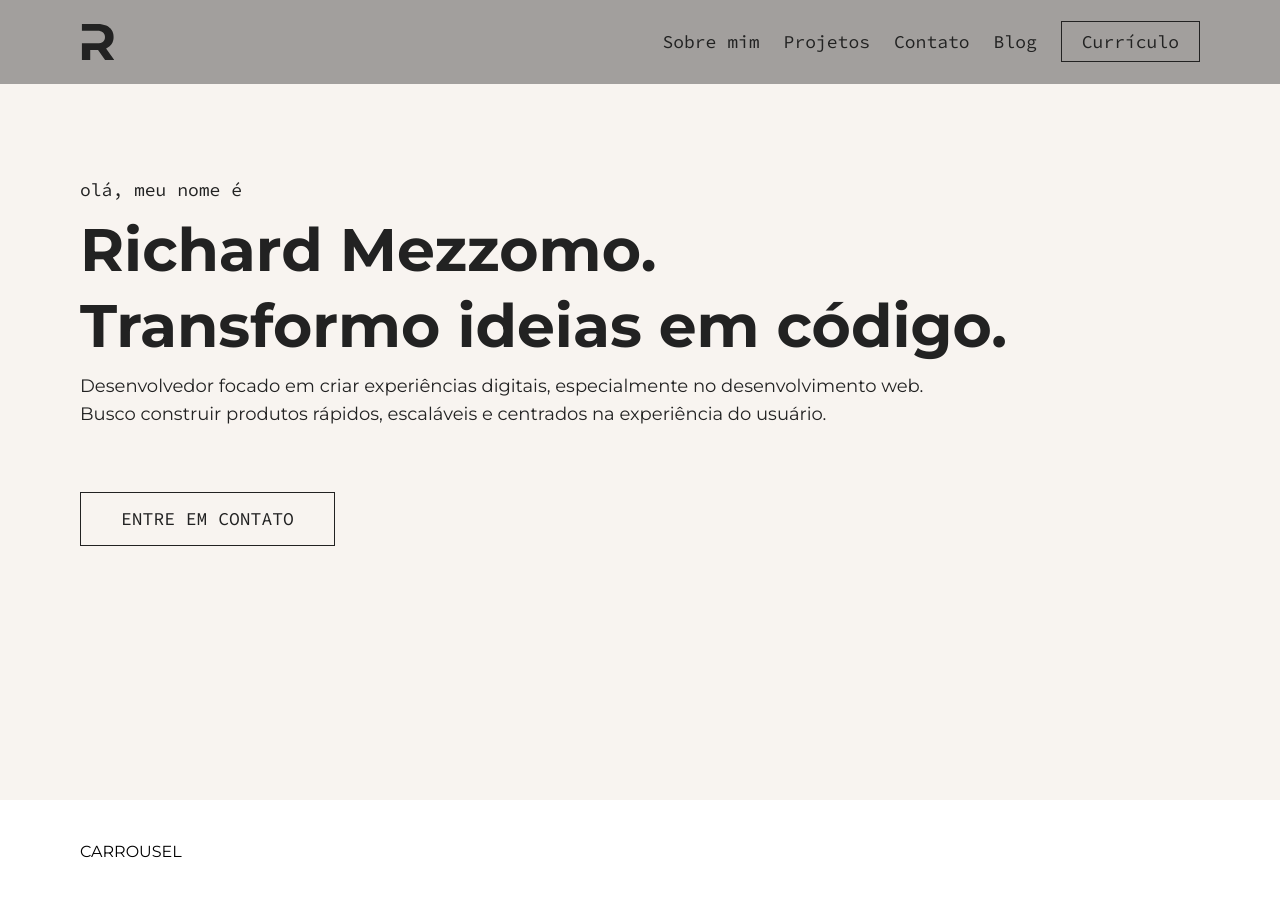
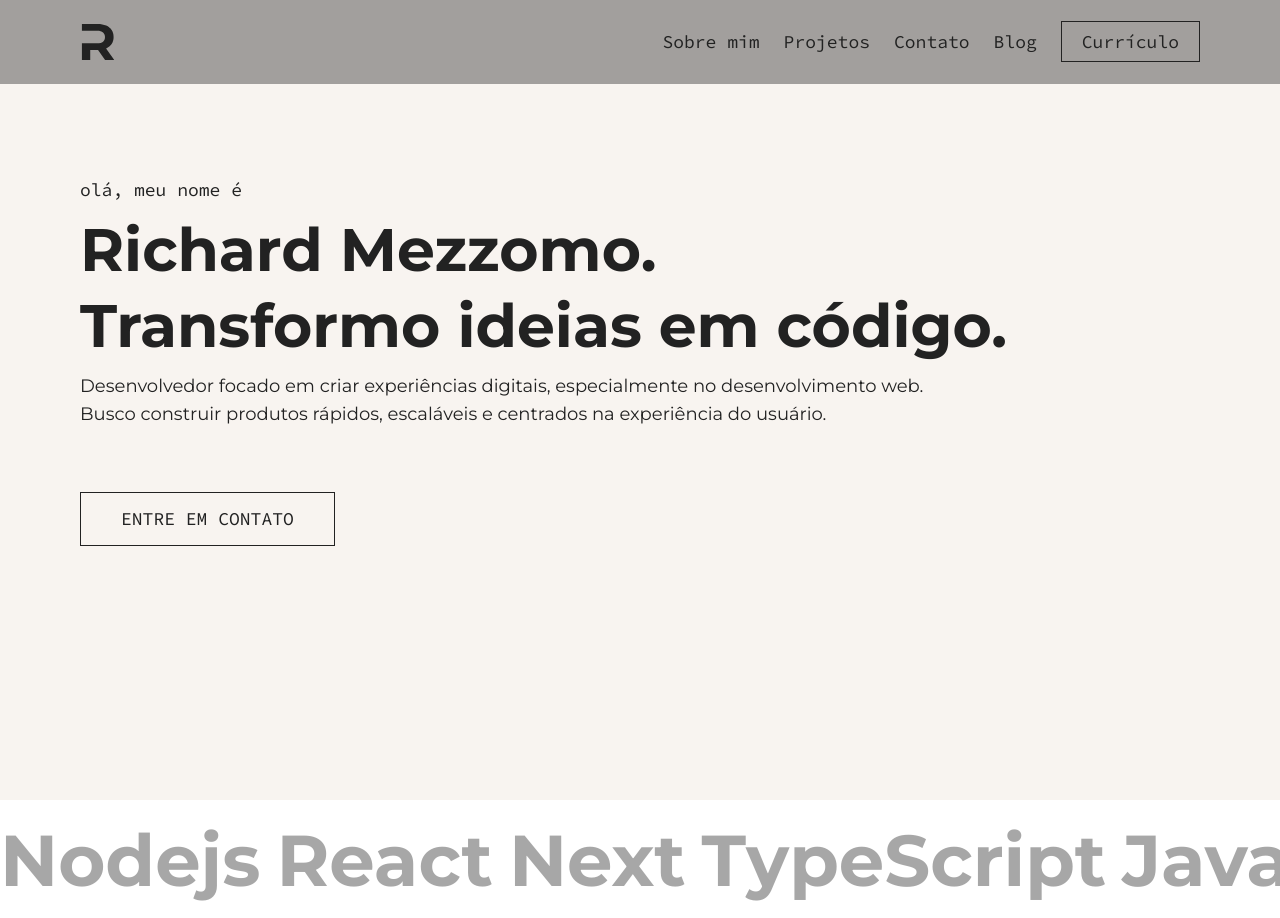
Before and after one commit to richardmezzomo/portfolio-richard-mezzomo, a Next.js app: page / in a window 1280 px wide. Shown: the top 918 px of the page. Built offline with nearby package versions, Linux system fonts and the light colour scheme.

Commit message:
feat: add carousel of stacks

```diff
--- a/src/components/About/page.tsx
+++ b/src/components/About/page.tsx
@@ -1,14 +1,16 @@
 import Image from 'next/image'
 import profile from '@/assets/images/profile-pic.svg'
 import SocialMedias from '../SocialMedias/page'
+import Carrousel from '../Carrousel/page'
 
 export default function About() {
   return (
-    <section className="px-6 py-6 lg:px-20 lg:py-10">
+    <>
       <header>
-        <span>CARROUSEL</span>
+        <Carrousel />
       </header>
-      <div className="pt-10 sm:flex sm:items-center sm:justify-between sm:gap-8 lg:flex lg:items-center lg:justify-between lg:gap-8 lg:pt-14">
+      <section className="px-6 lg:px-20">
+        <div className="sm:flex sm:items-center sm:justify-between sm:gap-8 lg:flex lg:items-center lg:justify-between lg:gap-8">
           <div>
             <h1 className="pb-3 font-sans text-xl font-bold text-black lg:pb-6 lg:text-4xl">
               Sobre mim
@@ -33,8 +35,8 @@ export default function About() {
                 projetos inovadores.
               </p>
               <p>
-              Busco novos desafios e aprendizado em um ambiente que proporcione
-              isso.
+                Busco novos desafios e aprendizado em um ambiente que
+                proporcione isso.
               </p>
             </div>
           </div>
@@ -44,5 +46,6 @@ export default function About() {
           </div>
         </div>
       </section>
+    </>
   )
 }
--- /dev/null
+++ b/src/components/Carrousel/page.tsx
@@ -0,0 +1,40 @@
+'use client'
+import React, { useEffect, useRef, useState } from 'react'
+import { motion } from 'framer-motion'
+
+const stacks: string[] = [
+  'Nodejs',
+  'React',
+  'Next',
+  'TypeScript',
+  'JavaScript',
+  'Tailwind',
+  'Shadcn/UI',
+]
+
+export default function Carrousel() {
+  const carousel = useRef<HTMLDivElement>(null)
+  const [width, setWidth] = useState<number>()
+
+  useEffect(() => {
+    if (carousel.current) {
+      setWidth(carousel.current.scrollWidth - carousel.current.offsetWidth)
+    }
+  }, [])
+
+  return (
+    <div className="w-full overflow-hidden">
+      <motion.div whileTap={{ cursor: 'grabbing' }} ref={carousel}>
+        <motion.div
+          drag="x"
+          dragConstraints={{ right: 0, left: -width! }}
+          className="flex cursor-grab select-none gap-4 pb-10 pt-6 font-sans text-4xl font-bold text-gray lg:text-7xl"
+        >
+          {stacks.map((stack) => (
+            <span key={stack}>{stack}</span>
+          ))}
+        </motion.div>
+      </motion.div>
+    </div>
+  )
+}
```
Also changed, not shown: package.json (+6 -1 lines), 1 other file (tests, documents, lock files or other folders). Lines whose indentation alone changed are shown as unchanged.
